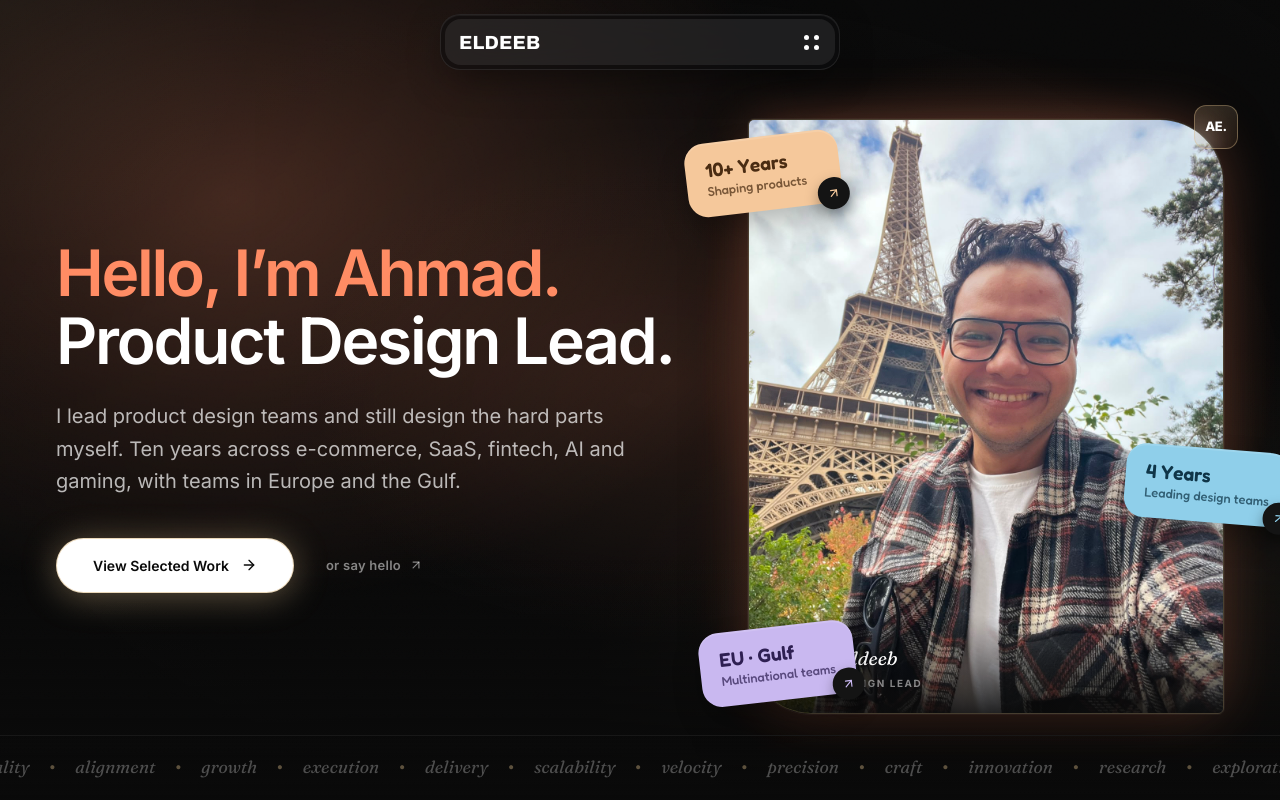
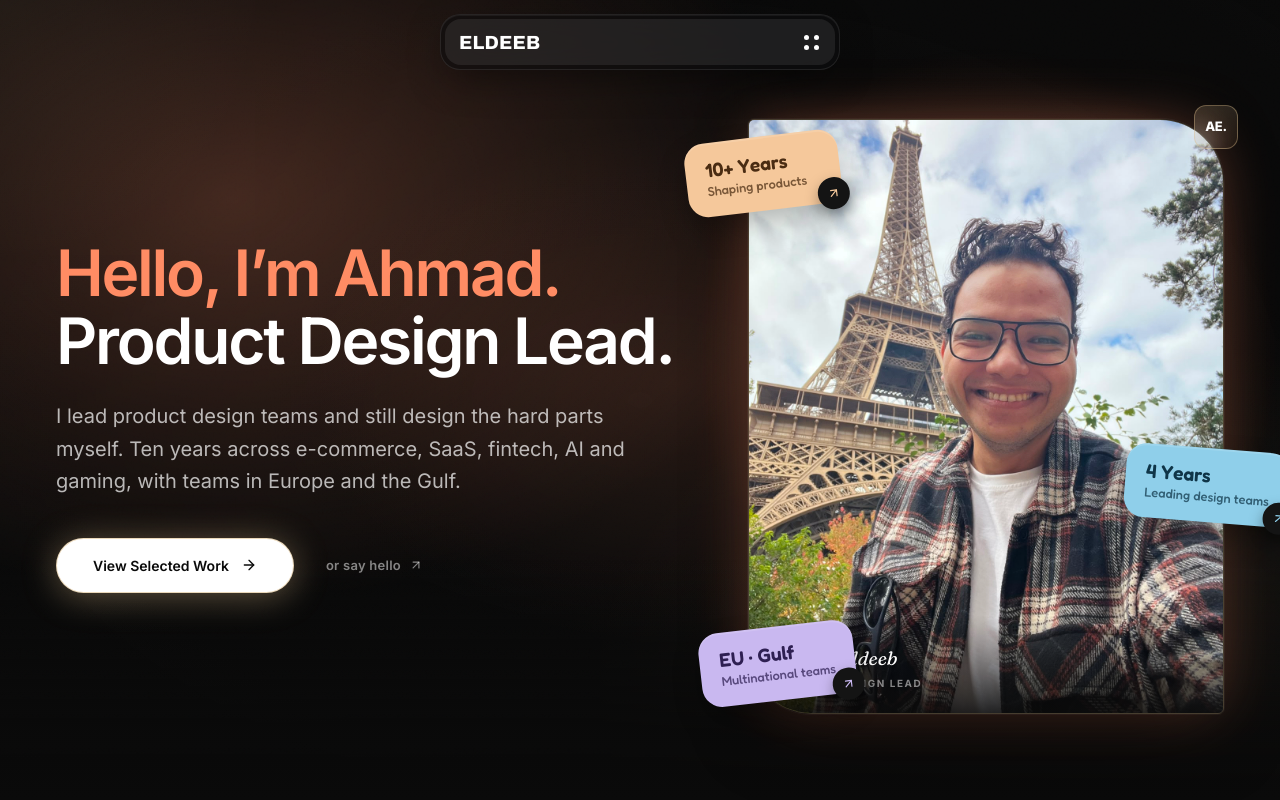
Before and after one commit to ahmeddeeb28-hash/eldeeb-portfolio, a React (Vite) app: page / in a window 1280 px wide. Shown: the top 800 px of the page. Built offline with nearby package versions, Linux system fonts and the light colour scheme.

Commit message:
Hero: remove the scrolling keyword strip
Co-Authored-By: Claude Opus 5.5 <noreply@anthropic.com>
Claude-Session: https://claude.ai/code/session_0154BbPXDkrEcZa3AeQm1uvN

```diff
--- a/components/PremiumHero.tsx
+++ b/components/PremiumHero.tsx
@@ -155,7 +155,6 @@ export function PremiumHero() {
   ];
 
   const currentView = heroViews[activeView];
-  const tickerWords = heroViews.flatMap((v) => v.words);
 
   const stickyNotes: StickyNoteData[] = [
     {
@@ -532,40 +531,6 @@ export function PremiumHero() {
         </motion.div>
       </motion.div>
 
-      {/* Infinite marquee ticker */}
-      <div
-        className="absolute bottom-0 left-0 right-0 z-10 overflow-hidden"
-        style={{
-          borderTop: '1px solid rgba(255,255,255,0.06)',
-          background: 'linear-gradient(180deg, transparent 0%, rgba(10,10,10,0.6) 40%, rgba(10,10,10,0.95) 100%)',
-          paddingTop: '18px',
-          paddingBottom: '20px',
-        }}
-      >
-        <motion.div
-          animate={{ x: ['0%', '-50%'] }}
-          transition={{ duration: 32, repeat: Infinity, ease: 'linear' }}
-          className="flex items-center whitespace-nowrap"
-          style={{ width: 'max-content' }}
-        >
-          {[...tickerWords, ...tickerWords].map((word, i) => (
-            <span key={i} className="flex items-center">
-              <span
-                style={{
-                  fontFamily: "'Fraunces', serif",
-                  fontStyle: 'italic',
-                  fontSize: '1.1rem',
-                  color: 'rgba(255,255,255,0.28)',
-                  padding: '0 20px',
-                }}
-              >
-                {word}
-              </span>
-              <span style={{ color: 'rgba(220,190,140,0.4)', fontSize: '0.6rem' }}>●</span>
-            </span>
-          ))}
-        </motion.div>
-      </div>
     </section>
   );
 }
```
